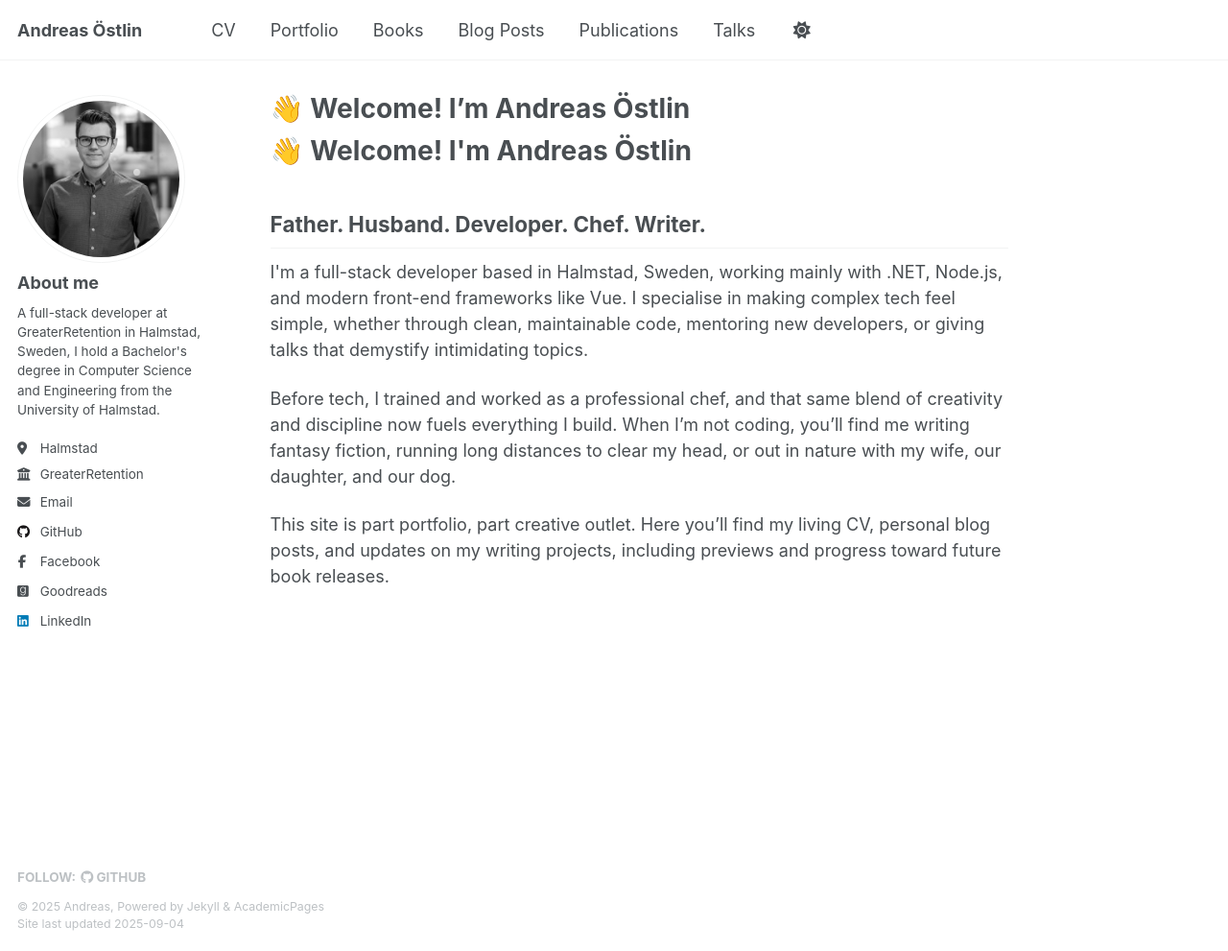
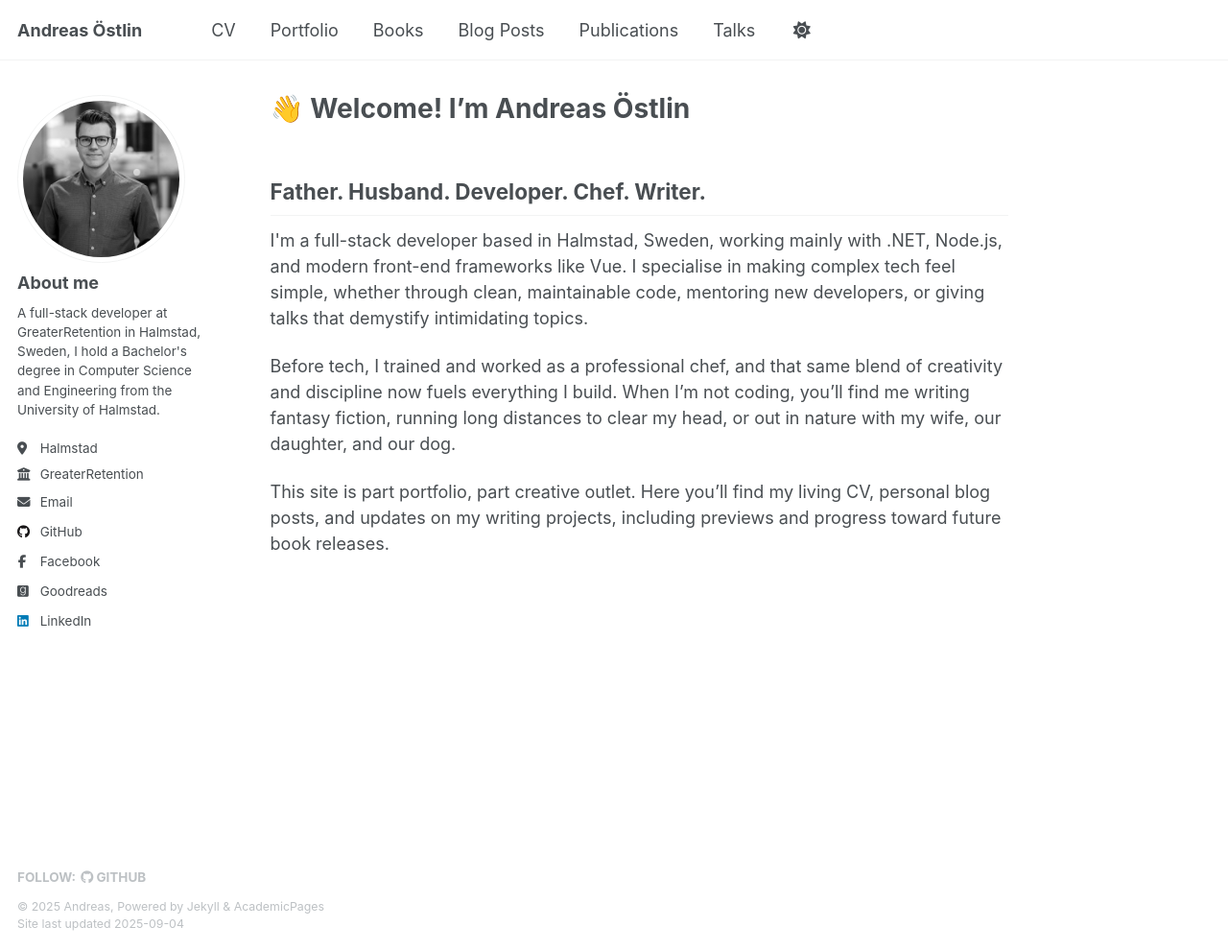
Before and after one commit to hyphenate93/MyPage, a Jekyll site: the page built from _pages/about.html, in a window 1280 px wide and 991 px high. Shown: the whole window at 96% size. Built offline with Jekyll 4.4.1, drawn with Linux system fonts in a browser that asks for light colours.

Commit message:
Update about.html

```diff
--- a/_pages/about.html
+++ b/_pages/about.html
@@ -7,8 +7,8 @@ redirect_from:
   - /about.html
 ---
 {% include base_path %}
-<h1>👋 Welcome! I'm Andreas Östlin</h1>
     <h2>Father. Husband. Developer. Chef. Writer.</h2>
     <p>I'm a full-stack developer based in Halmstad, Sweden, working mainly with .NET, Node.js, and modern front-end frameworks like Vue. I specialise in making complex tech feel simple, whether through clean, maintainable code, mentoring new developers, or giving talks that demystify intimidating topics.</p>
     <p>Before tech, I trained and worked as a professional chef, and that same blend of creativity and discipline now fuels everything I build. When I’m not coding, you’ll find me writing fantasy fiction, running long distances to clear my head, or out in nature with my wife, our daughter, and our dog.</p>
+
     <p>This site is part portfolio, part creative outlet. Here you’ll find my living CV, personal blog posts, and updates on my writing projects, including previews and progress toward future book releases.</p>
```
